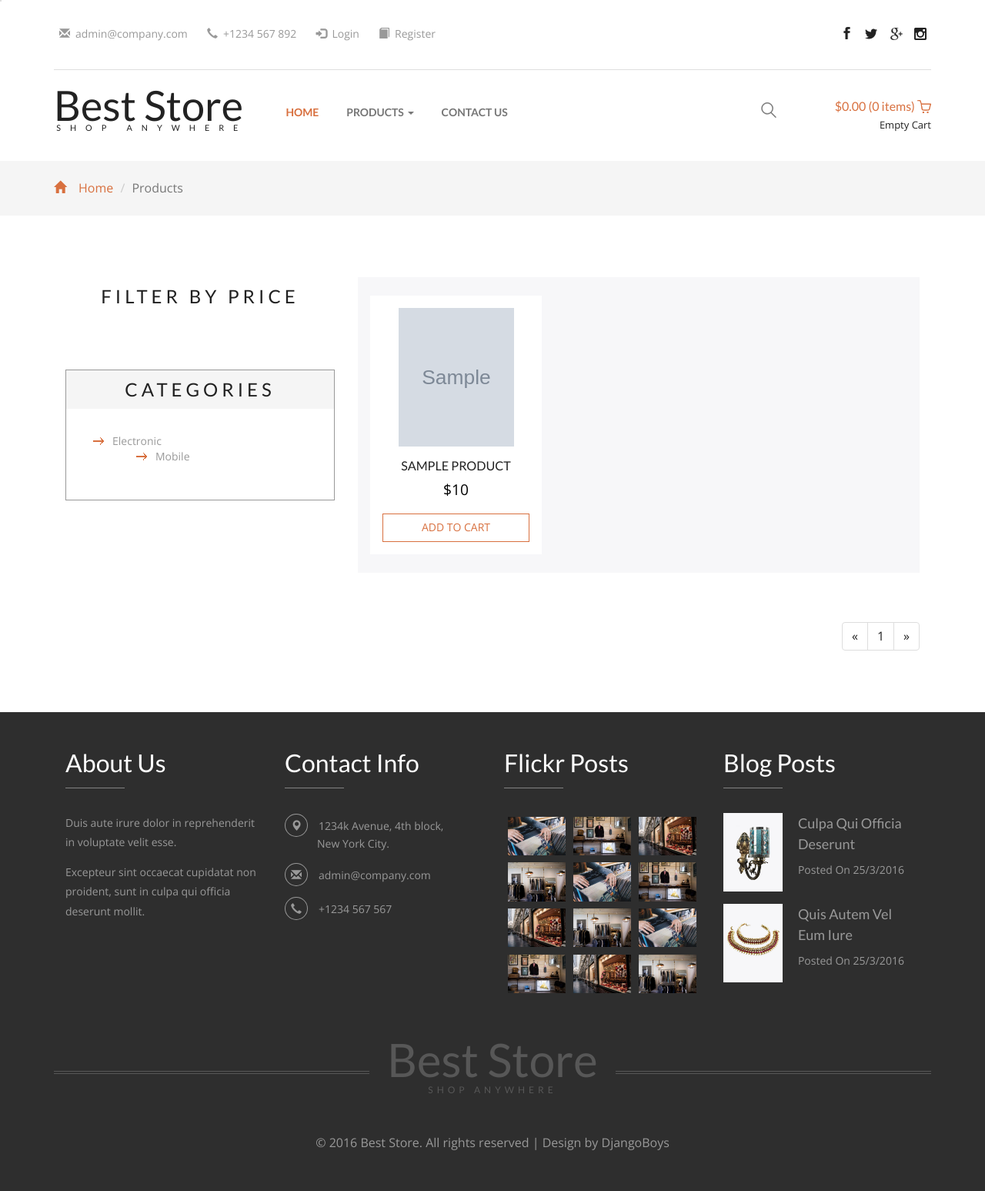
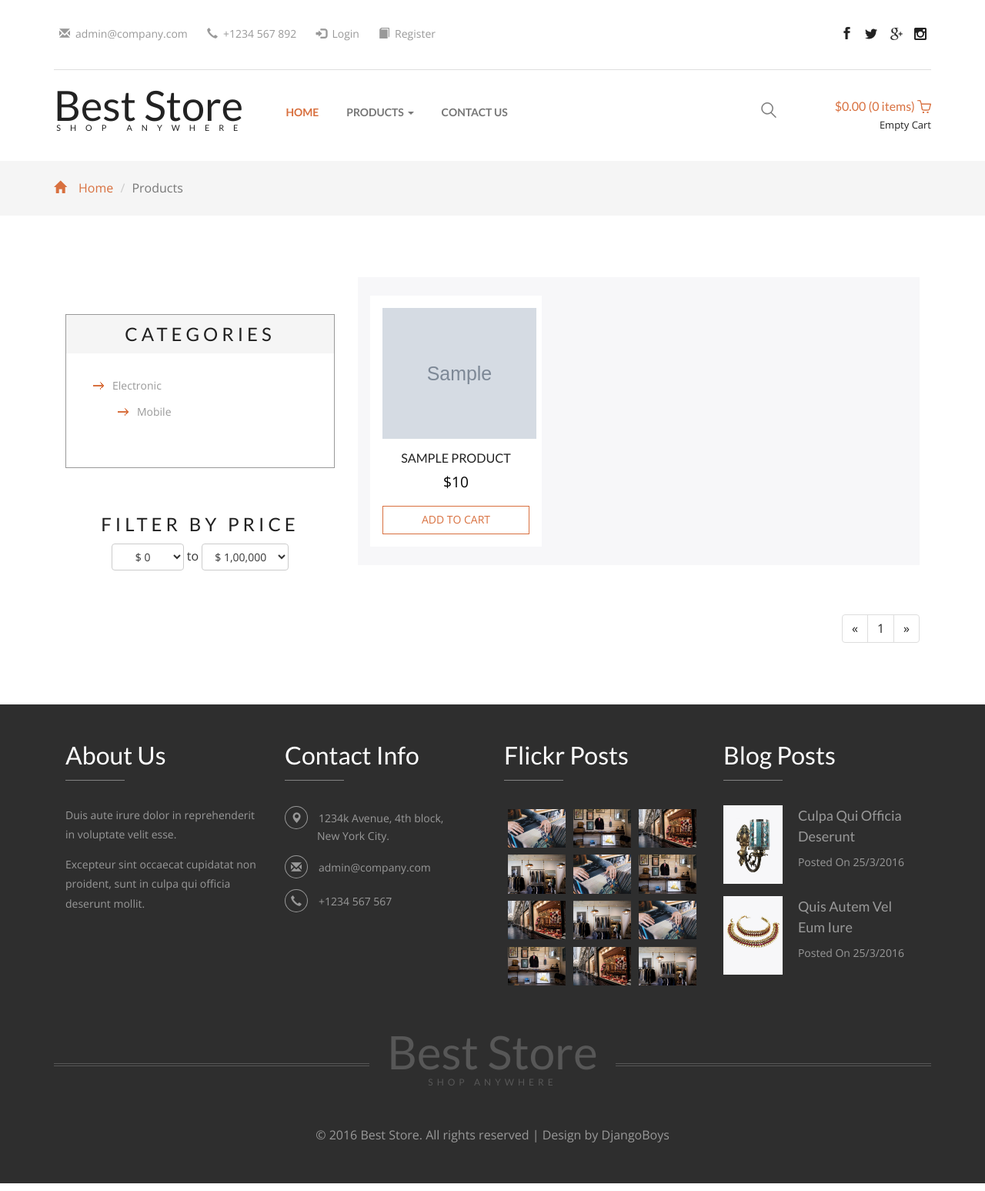
Before and after one commit to rishabh-22/Vault-POC, a Django app: page /products/ in a window 1280 px wide. Shown: the whole page at 77% size. Run offline with Django 3.2, Linux system fonts and the light colour scheme; tables that the repository leaves empty hold one stand-in row (values such as "Sample post"); grey boxes marked "Sample" are stand-in pictures; some libraries are stand-ins or nearby versions.

Commit message:
Filter working

```diff
--- a/BestStore/FrontEnd/templates/Products/products.html
+++ b/BestStore/FrontEnd/templates/Products/products.html
@@ -6,7 +6,7 @@
 <div class="breadcrumbs">
 	<div class="container">
 		<ol class="breadcrumb breadcrumb1 animated wow slideInLeft" data-wow-delay=".5s">
-				<li><a href="{% url 'homepage' %}"><span class="glyphicon glyphicon-home" aria-hidden="true"></span>Home</a></li>
+			<li><a href="index.html"><span class="glyphicon glyphicon-home" aria-hidden="true"></span>Home</a></li>
 			<li class="active">Products</li>
 		</ol>
 	</div>
@@ -14,53 +14,73 @@
 <div class="products">
 	<div class="container">
 		<div class="col-md-4 products-left">
-				<div class="filter-price animated wow slideInUp" data-wow-delay=".5s">
-					<h3>Filter By Price</h3>
-					<ul class="dropdown-menu1">
-							<li><a href="">
-							<div id="slider-range"></div>
-							<input type="text" id="amount" style="border: 0" />
-							</a></li>
-					</ul>
-						<script type="text/javascript" src="{% static 'js/jquery-ui.min.js' %}"></script>
-				</div>
 			<div class="categories animated wow slideInUp" data-wow-delay=".5s">
 				<h3>Categories</h3>
+				<form method="get">
 					<ul class="cate">
 						{% for cat in category %}
-							<li><a href="products.html">{{cat.category}}</a>
+						<li><a class="filter_value" name="filter_value" value="{{ cat.category }}">{{ cat.category }}</a></li>
 						<ul>
 							{% for subcat in cat.subcategory_set.all %}
-								<li><a href="products.html">{{subcat.title}}</a>
+							<li><a class="filter_value" name="filter_value" value="{{ subcat.title }}">{{ subcat.title }}</a></li>
 							{% endfor %}
 						</ul>
 						{% endfor %}
-					</ul>
+				</form>
+			</div>
+			<div class="filter-price animated wow slideInUp" data-wow-delay=".5s">
+				<h3>Filter By Price</h3>
+				<ul class="dropdown-menu1" style="text-align: center">
+					<div id="price_range" >
+						<div class="dropdown" style="display: inline;">
+							<select class="dropdown-value btn btn-default dropdown-toggle" data-toggle="dropdown" id="min_val">
+								<option value="0" selected> $ 0</option>
+								<option value="100"> $ 100</option>
+								<option value="1000"> $ 1,000</option>
+								<option value="5000"> $ 5,000</option>
+							</select>
+						</div>
+						to
+						<div class="dropdown" style="display: inline">
+							<select class="dropdown-value btn btn-default dropdown-toggle" data-toggle="dropdown" id="max_val">
+								<option value="100"> $ 100</option>
+								<option value="1000"> $ 1,000</option>
+								<option value="5001"> $ 5,000</option>
+								<option value="10000"> $ 10,000</option>
+								<option value="10000"> $ 50,000</option>
+								<option value="100000" selected> $ 1,00,000</option>
+							</select>
 						</div>
 
 					</div>
+				</ul>
+
+			</div>
+		</div>
+
 		<div class="col-md-8 products-right">
 			<div class="products-right-grids-bottom">
-
+				<div id="products_display">
 					{% for prod in product %}
 					<div class="col-md-4 products-right-grids-bottom-grid" style='margin-bottom: 8px; margin-top: 8px;'>
 						<div class="new-collections-grid1 products-right-grid1 animated wow slideInUp" data-wow-delay=".5s">
 							<div class="new-collections-grid1-image">
-								<a href="single.html" class="product-image"><img src="{{prod.productimages_set.first.image.url}}" alt=" " height='180' width='150'></a>
+								<a href="single.html" class="product-image"><img src="{{prod.productimages_set.first.image.url}}" alt=" " height='170' width='200'></a>
 								<div class="new-collections-grid1-image-pos products-right-grids-pos">
 									<a href="/products/{{prod.id}}/">Quick View</a>
 								</div>
 							</div>
 							<h4><a href="single.html">{{prod.name}}</a></h4>
 							<div class="simpleCart_shelfItem products-right-grid1-add-cart">
-								<p style='text-align: center; '>${{prod.price}}<a data-pk="{{prod.id}}" data-price="{{prod.price}}" class="add-item" href="#">add to cart </a></p>
+								<p style='text-align: center;'>${{prod.price}}<a data-pk="{{prod.id}}" data-price="{{prod.price}}" class="add-item" href="#">add to cart </a></p>
 							</div>
 						</div>
 					</div>
-
 					{% endfor %}
+				</div>
 				<div class="clearfix"> </div>
 			</div>
+
 			<nav class="numbering animated wow slideInRight" data-wow-delay=".5s">
 				<ul class="pagination paging">
 					<li>
@@ -82,6 +102,29 @@
 		<div class="clearfix"> </div>
 	</div>
 </div>
-
+<script type="text/javascript" src="js/jquery-ui.min.js"></script>
+<link rel="stylesheet" href="//code.jquery.com/ui/1.12.1/themes/base/jquery-ui.css">
+<link rel="stylesheet" href="http://code.jquery.com/ui/1.8.18/themes/base/jquery-ui.css" type="text/css" media="all" />
+<script src="http://ajax.googleapis.com/ajax/libs/jquery/1.7.1/jquery.min.js" type="text/javascript"> </script>
+<script src="https://ajax.googleapis.com/ajax/libs/jqueryui/1.8.16/jquery-ui.min.js" type="text/javascript"></script>
+<script>
+        $(document).ready(function(){
+			$("#min_val, #max_val, .filter_value").click(function(){
+				var filter_value = $(this).html();
+				$.ajax({
+					url: '/products/filter',
+					data:{
+						'min_value': $('#min_val option:selected').val(),
+						'max_value': $('#max_val option:selected').val(),
+						'filter_value': filter_value
+					},
+					method : 'GET',
+					success: function(response) {
+						$("#products_display").html(response);
+					}
+				});
+			});
+        });
+</script>
 {% include "General/footer.html" %}
 {% endblock %}
--- a/BestStore/Products/urls.py
+++ b/BestStore/Products/urls.py
@@ -1,8 +1,8 @@
 from django.urls import path
 from .views import (
     cart_update, cart_empty, home, product_listings, ProductDetailView,
-    cart_item_remove, FeaturedProduct, autocompletemodel
-)
+    cart_item_remove, FeaturedProduct, autocompletemodel,
+    filter_listings)
 
 urlpatterns = [
     path('', home, name="homepage"),
@@ -14,5 +14,6 @@ urlpatterns = [
     path('api/product/cart/remove/<int:pk>/', cart_item_remove, name='cart-item-remove'),
     path('featured/', FeaturedProduct.as_view(), name='featured'),
     path('ajax/search/', autocompletemodel, name='auto'),
+    path('products/filter/', filter_listings, name='filter')
     #path('/newsletter/', newsletter, name='newsletter'),
 ]
--- a/BestStore/Products/views.py
+++ b/BestStore/Products/views.py
@@ -207,3 +207,55 @@ def autocompletemodel(request):
         data = 'fail'
     mimetype = 'application/json'
     return HttpResponse(data, mimetype)
+
+
+def filter_listings(request):
+    if request.method == 'GET':
+        try:
+            page = int(request.GET.get('page', 1))
+        except:
+            page = 1
+        products_list=[]
+        products_by_price=[]
+        all_category = Category.objects.all()
+        all_products = Product.objects.all()
+        all_sub_category = SubCategory.objects.all()
+        prods_per_page = 6
+        total_pages = ((abs(len(all_products))-1)//prods_per_page) + 1
+        filter_value = request.GET.get('filter_value', None)
+
+        if filter_value:
+            category_filter = all_category.filter(category__icontains=filter_value)
+            sub_category_filter = all_sub_category.filter(title__icontains=filter_value)
+        else:
+            category_filter = all_category.filter(category__icontains="Electronics")
+            sub_category_filter = all_sub_category.filter(title__icontains="mobile")
+
+        if category_filter:
+            for i in range(0, len(category_filter[0].subcategory_set.all())):
+                products_in_category = category_filter[0].subcategory_set.all()[i].product_set.all()
+                products_list = list(chain(products_list, products_in_category))
+        if sub_category_filter:
+            products_list = sub_category_filter[0].product_set.all()
+        min_value = request.GET.get('min_value')
+        max_value = request.GET.get('max_value')
+        price_filter = all_products.filter(price__range=(min_value, max_value))
+        for i in range(0, len(price_filter)):
+            products_by_price.append(price_filter[i])
+        products = set(products_list)
+        products_by_price_set = set(products_by_price)
+        products = products.intersection(products_by_price_set)
+        if products:
+            info = {
+                'category': all_category,
+                'product': products,
+                'pages': range(1, total_pages + 1),
+                'current_page': page,
+                'prev': f'/products/?page={page - 1}' if page != 1 else '#',
+                'next': f'/products/?page={page + 1}' if page != total_pages else '#',
+            }
+        else:
+            info = {
+                'message' : "No products found!"
+            }
+    return render(request, 'Products/product_listings.html', context=info)
```
Also changed, not shown: BestStore/FrontEnd/templates/Products/product_listings.html (added, +25 -0 lines). Lines whose indentation alone changed are shown as unchanged.
